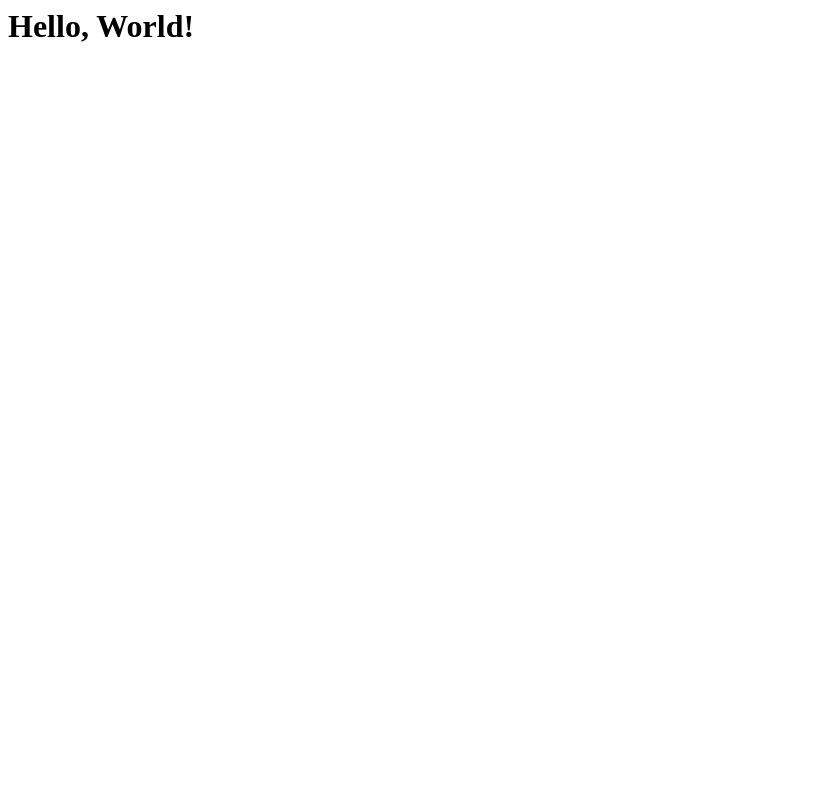
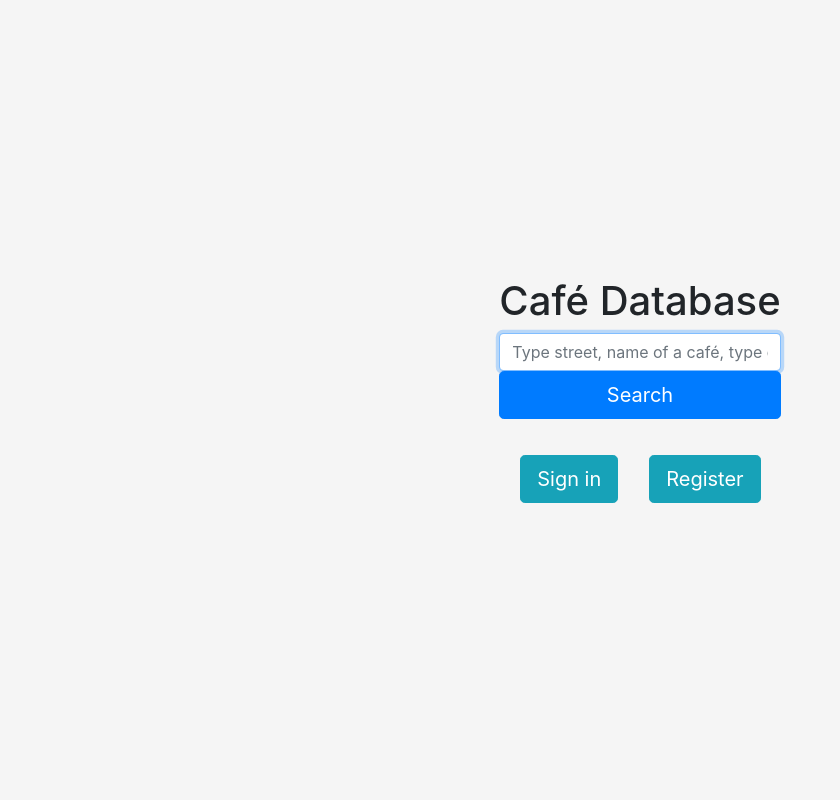
Before and after one commit to martinbenes1996/iis-project, a Django app: page / in a window 1280 px wide. Before the commit the part shown is almost empty. Shown: the whole page, without its empty margins (0-840 px from the left). Run offline with Django 3.2, Linux system fonts and the light colour scheme; some libraries are stand-ins or nearby versions.

Commit message:
title page

```diff
--- a/kavarna/templates/index.html
+++ b/kavarna/templates/index.html
@@ -1,9 +1,44 @@
 <html>
     <head>
+        <link rel="stylesheet" href="https://maxcdn.bootstrapcdn.com/bootstrap/4.0.0/css/bootstrap.min.css" integrity="sha384-Gn5384xqQ1aoWXA+058RXPxPg6fy4IWvTNh0E263XmFcJlSAwiGgFAW/dAiS6JXm" crossorigin="anonymous">
+        <style>
+html,
+body {
+  height: 100%;
+}
+
+body {
+  display: -ms-flexbox;
+  display: -webkit-box;
+  display: flex;
+  -ms-flex-align: center;
+  -ms-flex-pack: center;
+  -webkit-box-align: center;
+  align-items: center;
+  -webkit-box-pack: center;
+  justify-content: center;
+  padding-top: 40px;
+  padding-bottom: 40px;
+  background-color: #f5f5f5;
+}
+
+        </style>
+
     </head>
-    <body>
-        <h1>
-            Hello, World!
-        </h1>
+    <body class="text-center">
+        <div class="row">
+            <div class="col">
+                <form class="form-signin" action="/search" method="get">
+                    <h1 class="text-center">Café Database</h1>
+                    <input type="text" class="form-control" name="key" placeholder="Type street, name of a café, type of coffee..." required autofocus>
+                    <button class="btn btn-lg btn-primary btn-block" type="submit">Search</button>
+                </form>
+
+                <div class="row" style="padding: 20px">
+                    <div class="col"><a href="signin"><button class="btn btn-lg btn-info" type="submit">Sign in</button></a></div>
+                    <div class="col"><a href="register"><button class="btn btn-lg btn-info" type="submit">Register</button></a></div>
+                </div>
+            </div>
+        </div>
     </body>
 </html>
```
